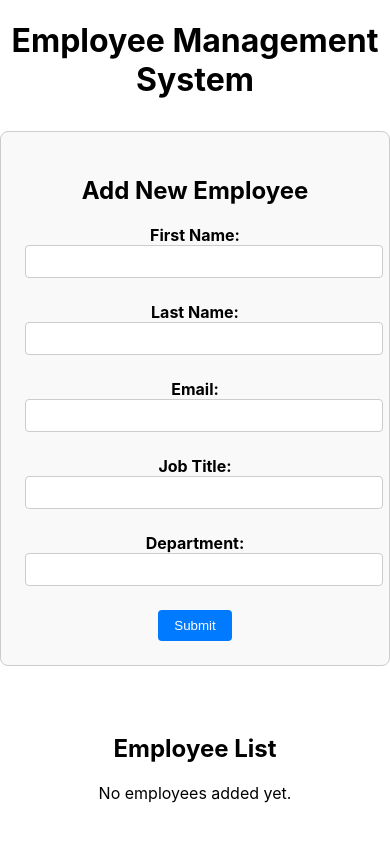
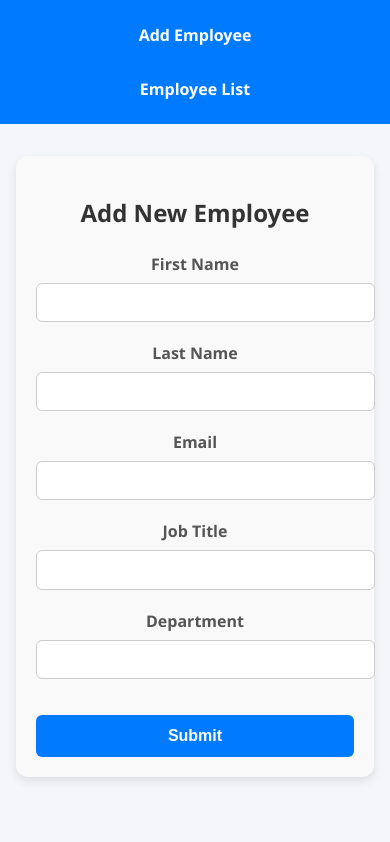
Before and after one commit to Trevorstull161/employee-form-v2, a React (Create React App) app: page / in a window 390 px wide. Shown: the top 842 px of the page. Built offline with nearby package versions, Linux system fonts and the light colour scheme.

Commit message:
Complete Week 5 final project with Redux, form validation, and responsive design

```diff
--- a/package.json
+++ b/package.json
@@ -7,8 +7,9 @@
     "@testing-library/jest-dom": "^6.6.3",
     "@testing-library/react": "^16.3.0",
     "@testing-library/user-event": "^13.5.0",
-    "react": "^19.1.0",
-    "react-dom": "^19.1.0",
+    "react": "^18.2.0",
+    "react-dom": "^18.2.0",
+    "react-router-dom": "^6.22.3",
     "react-scripts": "5.0.1",
     "web-vitals": "^2.1.4"
   },
--- a/src/App.css
+++ b/src/App.css
@@ -1,38 +1,90 @@
 .App {
   text-align: center;
+  font-family: 'Segoe UI', Tahoma, Geneva, Verdana, sans-serif;
+  background-color: #f4f6f9;
+  min-height: 100vh;
+  padding-bottom: 2rem;
 }
 
-.App-logo {
-  height: 40vmin;
-  pointer-events: none;
+/* NAVIGATION BAR */
+.nav-bar {
+  display: flex;
+  justify-content: center;
+  gap: 1.5rem;
+  padding: 1rem;
+  background-color: #007bff;
+  margin-bottom: 2rem;
+  flex-wrap: wrap;
 }
 
-@media (prefers-reduced-motion: no-preference) {
-  .App-logo {
-    animation: App-logo-spin infinite 20s linear;
+.nav-bar a {
+  color: white;
+  text-decoration: none;
+  font-weight: bold;
+  padding: 0.5rem 1rem;
+  border-radius: 6px;
+  transition: background-color 0.3s ease;
+}
+
+.nav-bar a:hover {
+  background-color: #0056b3;
+}
+
+/* EMPLOYEE LIST PAGE */
+.employee-list {
+  max-width: 600px;
+  margin: 0 auto;
+  text-align: left;
+  background-color: white;
+  padding: 2rem;
+  border-radius: 12px;
+  box-shadow: 0 4px 10px rgba(0, 0, 0, 0.1);
+}
+
+.employee-list h2 {
+  margin-bottom: 1rem;
+  font-size: 1.6rem;
+  color: #333;
+}
+
+.employee-list ul {
+  list-style: none;
+  padding: 0;
+}
+
+.employee-list li {
+  padding: 0.75rem;
+  border-bottom: 1px solid #e0e0e0;
+}
+
+.employee-list li:last-child {
+  border-bottom: none;
+}
+
+.employee-list a {
+  text-decoration: none;
+  color: #007bff;
+  font-weight: 500;
+}
+
+.employee-list a:hover {
+  text-decoration: underline;
+}
+
+/* Responsive Layout */
+@media screen and (max-width: 600px) {
+  .employee-list {
+    padding: 1rem;
+    margin: 1rem;
+  }
+
+  .employee-list h2 {
+    font-size: 1.4rem;
+  }
+
+  .nav-bar {
+    flex-direction: column;
+    align-items: center;
+    gap: 1rem;
   }
 }
-
-.App-header {
-  background-color: #282c34;
-  min-height: 100vh;
-  display: flex;
-  flex-direction: column;
-  align-items: center;
-  justify-content: center;
-  font-size: calc(10px + 2vmin);
-  color: white;
-}
-
-.App-link {
-  color: #61dafb;
-}
-
-@keyframes App-logo-spin {
-  from {
-    transform: rotate(0deg);
-  }
-  to {
-    transform: rotate(360deg);
-  }
-}
--- a/src/App.js
+++ b/src/App.js
@@ -1,4 +1,5 @@
 import React, { useState, useEffect } from 'react';
+import { Routes, Route, Link } from 'react-router-dom';
 import './App.css';
 import EmployeeForm from './components/EmployeeForm';
 import EmployeeList from './components/EmployeeList';
@@ -21,9 +22,15 @@ function App() {
 
   return (
     <div className="App">
-      <h1>Employee Management System</h1>
-      <EmployeeForm onSubmit={handleFormSubmit} />
-      <EmployeeList employees={employees} />
+      <nav className="nav-bar">
+        <Link to="/">Add Employee</Link>
+        <Link to="/list">Employee List</Link>
+      </nav>
+
+      <Routes>
+        <Route path="/" element={<EmployeeForm onSubmit={handleFormSubmit} />} />
+        <Route path="/list" element={<EmployeeList employees={employees} />} />
+      </Routes>
     </div>
   );
 }
--- a/src/components/EmployeeForm.css
+++ b/src/components/EmployeeForm.css
@@ -1,47 +1,110 @@
-form {
-  max-width: 400px;
+/* EmployeeForm.css */
+
+.employee-form {
+  max-width: 600px;
   margin: 2rem auto;
-  padding: 1.5rem;
-  border: 1px solid #ccc;
-  border-radius: 8px;
+  padding: 2rem;
   background-color: #f9f9f9;
+  border-radius: 12px;
+  box-shadow: 0 4px 10px rgba(0, 0, 0, 0.1);
+  font-family: 'Segoe UI', Tahoma, Geneva, Verdana, sans-serif;
+}
+
+.form-heading {
+  text-align: center;
+  margin-bottom: 1.5rem;
+  font-size: 1.8rem;
+  color: #333;
+}
+
+.message {
+  text-align: center;
+  font-size: 1rem;
+  margin-bottom: 1rem;
+  padding: 0.5rem;
+  border-radius: 6px;
+}
+
+.success {
+  background-color: #d4edda;
+  color: #155724;
+  border: 1px solid #c3e6cb;
+}
+
+.error {
+  background-color: #f8d7da;
+  color: #721c24;
+  border: 1px solid #f5c6cb;
+}
+
+.form-group {
+  margin-bottom: 1.25rem;
 }
 
 label {
   display: block;
+  font-weight: bold;
   margin-bottom: 0.5rem;
-  font-weight: bold;
+  color: #555;
 }
 
 input {
   width: 100%;
-  padding: 0.5rem;
-  margin-bottom: 1rem;
-  border-radius: 4px;
+  padding: 0.6rem;
   border: 1px solid #ccc;
+  border-radius: 6px;
+  font-size: 1rem;
+  transition: border-color 0.2s ease-in-out, background-color 0.2s ease-in-out;
 }
 
-button {
-  padding: 0.5rem 1rem;
+input:focus {
+  outline: none;
+  border-color: #007bff;
+  background-color: #eef6ff;
+}
+
+.input-error {
+  border-color: #dc3545;
+  background-color: #fff5f5;
+}
+
+.field-error {
+  color: #dc3545;
+  font-size: 0.9rem;
+  margin-top: 0.25rem;
+  display: block;
+}
+
+.submit-button {
+  width: 100%;
+  padding: 0.75rem;
+  font-size: 1.1rem;
+  font-weight: bold;
   background-color: #007bff;
   color: white;
   border: none;
-  border-radius: 4px;
+  border-radius: 6px;
   cursor: pointer;
+  transition: background-color 0.3s ease;
+  margin-top: 1rem;
 }
 
-button:hover {
+.submit-button:hover {
   background-color: #0056b3;
 }
 
-.success-message {
-  color: green;
-  font-weight: bold;
-  margin-bottom: 1rem;
+/* Mobile Responsiveness */
+@media screen and (max-width: 600px) {
+  .employee-form {
+    margin: 1rem;
+    padding: 1.25rem;
+  }
+
+  .form-heading {
+    font-size: 1.5rem;
+  }
+
+  .submit-button {
+    font-size: 1rem;
+  }
 }
-
-.error-message {
-  color: red;
-  font-weight: bold;
-  margin-bottom: 1rem;
-}
--- a/src/components/EmployeeForm.js
+++ b/src/components/EmployeeForm.js
@@ -2,7 +2,6 @@ import React, { useState, useEffect } from 'react';
 import './EmployeeForm.css';
 
 function EmployeeForm({ onSubmit }) {
-  // Initialize form state from localStorage if it exists
   const [formData, setFormData] = useState(() => {
     const saved = localStorage.getItem('employeeFormData');
     return saved
@@ -16,46 +15,48 @@ function EmployeeForm({ onSubmit }) {
         };
   });
 
+  const [errors, setErrors] = useState({});
+  const [touched, setTouched] = useState({});
   const [submitted, setSubmitted] = useState(false);
-  const [error, setError] = useState(false);
 
-  // Save form data to localStorage anytime it changes
+  // Save form data to localStorage
   useEffect(() => {
     localStorage.setItem('employeeFormData', JSON.stringify(formData));
   }, [formData]);
 
+  const validate = () => {
+    const newErrors = {};
+    if (!formData.firstName.trim()) newErrors.firstName = 'First name is required.';
+    if (!formData.lastName.trim()) newErrors.lastName = 'Last name is required.';
+    if (!formData.email.trim()) {
+      newErrors.email = 'Email is required.';
+    } else if (!/\S+@\S+\.\S+/.test(formData.email)) {
+      newErrors.email = 'Email is not valid.';
+    }
+    if (!formData.jobTitle.trim()) newErrors.jobTitle = 'Job title is required.';
+    if (!formData.department.trim()) newErrors.department = 'Department is required.';
+    return newErrors;
+  };
+
+  const handleBlur = (e) => {
+    const { name } = e.target;
+    setTouched({ ...touched, [name]: true });
+  };
+
   const handleChange = (e) => {
     const { name, value } = e.target;
-    setFormData((prevState) => ({
-      ...prevState,
-      [name]: value
-    }));
+    setFormData(prev => ({ ...prev, [name]: value }));
+    setTouched(prev => ({ ...prev, [name]: true }));
+    setErrors(validate());
     setSubmitted(false);
-    setError(false);
   };
 
   const handleSubmit = (e) => {
     e.preventDefault();
-
-    if (
-      formData.firstName.trim() === '' ||
-      formData.lastName.trim() === '' ||
-      formData.email.trim() === '' ||
-      formData.jobTitle.trim() === '' ||
-      formData.department.trim() === ''
-    ) {
-      setError(true);
-      setSubmitted(false);
-      return;
-    }
-
-    // Pass the data up to App.js
+    const newErrors = validate();
+    if (Object.keys(newErrors).length === 0) {
       onSubmit(formData);
-
       setSubmitted(true);
-    setError(false);
-
-    // Clear form and localStorage after successful submit
       setFormData({
         firstName: '',
         lastName: '',
@@ -63,62 +64,52 @@ function EmployeeForm({ onSubmit }) {
         jobTitle: '',
         department: ''
       });
+      setErrors({});
+      setTouched({});
       localStorage.removeItem('employeeFormData');
+    } else {
+      setErrors(newErrors);
+      setSubmitted(false);
+    }
   };
 
+  const isFormValid = Object.keys(validate()).length === 0;
+
   return (
-    <form className="employee-form" onSubmit={handleSubmit}>
-      <h2>Add New Employee</h2>
+    <form className="employee-form" onSubmit={handleSubmit} noValidate>
+      <h2 className="form-heading">Add New Employee</h2>
 
-      {submitted && <p className="success-message">Employee successfully added!</p>}
-      {error && <p className="error-message">Please fill out all fields before submitting.</p>}
+      {submitted && (
+        <div className="message success">Employee successfully added!</div>
+      )}
 
-      <label>
-        First Name:
+      {['firstName', 'lastName', 'email', 'jobTitle', 'department'].map((field) => (
+        <div className="form-group" key={field}>
+          <label htmlFor={field}>
+            {field.replace(/([A-Z])/g, ' $1').replace(/^./, str => str.toUpperCase())}
+          </label>
           <input
-          type="text"
-          name="firstName"
-          value={formData.firstName}
+            type={field === 'email' ? 'email' : 'text'}
+            id={field}
+            name={field}
+            value={formData[field]}
             onChange={handleChange}
+            onBlur={handleBlur}
+            className={errors[field] && touched[field] ? 'input-error' : ''}
           />
-      </label>
-      <label>
-        Last Name:
-        <input
-          type="text"
-          name="lastName"
-          value={formData.lastName}
-          onChange={handleChange}
-        />
-      </label>
-      <label>
-        Email:
-        <input
-          type="email"
-          name="email"
-          value={formData.email}
-          onChange={handleChange}
-        />
-      </label>
-      <label>
-        Job Title:
-        <input
-          type="text"
-          name="jobTitle"
-          value={formData.jobTitle}
-          onChange={handleChange}
-        />
-      </label>
-      <label>
-        Department:
-        <input
-          type="text"
-          name="department"
-          value={formData.department}
-          onChange={handleChange}
-        />
-      </label>
-      <button type="submit">Submit</button>
+          {errors[field] && touched[field] && (
+            <span className="field-error">{errors[field]}</span>
+          )}
+        </div>
+      ))}
+
+      <button
+        type="submit"
+        className="submit-button"
+        disabled={!isFormValid}
+      >
+        Submit
+      </button>
     </form>
   );
 }
--- a/src/index.js
+++ b/src/index.js
@@ -1,5 +1,6 @@
 import React from 'react';
 import ReactDOM from 'react-dom/client';
+import { BrowserRouter } from 'react-router-dom';
 import './index.css';
 import App from './App';
 import reportWebVitals from './reportWebVitals';
@@ -7,11 +8,10 @@ import reportWebVitals from './reportWebVitals';
 const root = ReactDOM.createRoot(document.getElementById('root'));
 root.render(
   <React.StrictMode>
-    <App />
+    <BrowserRouter> {/* ✅ Only ONE Router */}
+      <App />
+    </BrowserRouter>
   </React.StrictMode>
 );
 
-// If you want to start measuring performance in your app, pass a function
-// to log results (for example: reportWebVitals(console.log))
-// or send to an analytics endpoint. Learn more: https://bit.ly/CRA-vitals
 reportWebVitals();
```
Also changed, not shown: 1 other file (tests, documents, lock files or other folders). Lines whose indentation alone changed are shown as unchanged.
